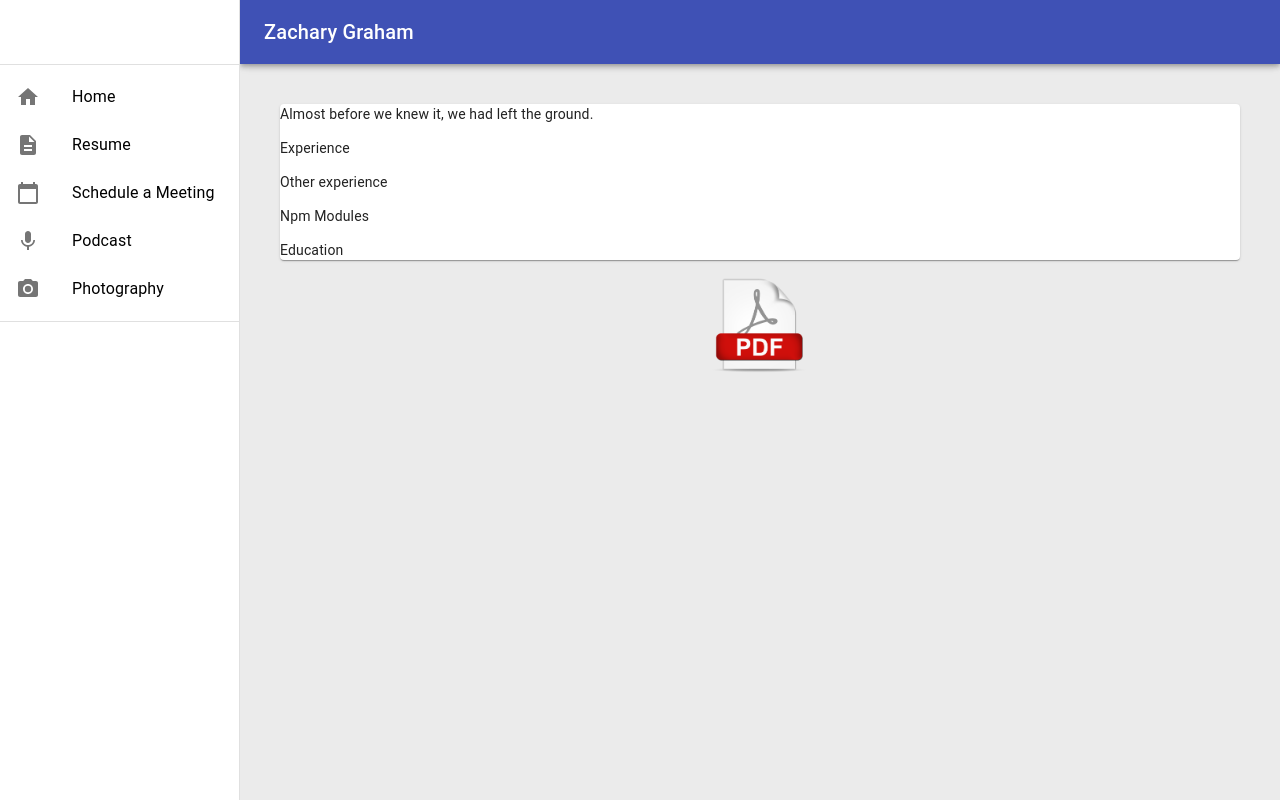
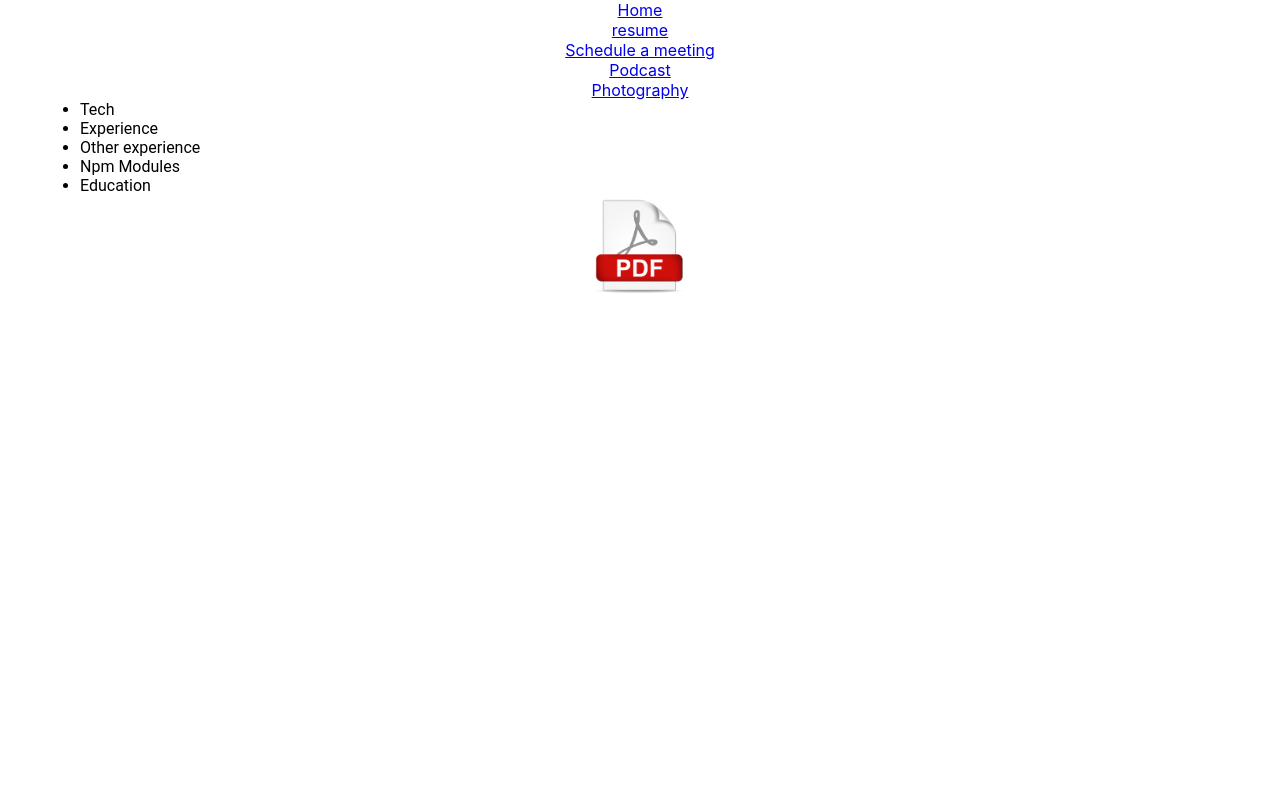
Before and after one commit to Zakery1/home-website, a React (Create React App) app: page /#/Resume in a window 1280 px wide. Built offline with nearby package versions, Linux system fonts and the light colour scheme.

Commit message:
remove material ui

```diff
--- a/src/App.js
+++ b/src/App.js
@@ -1,22 +1,11 @@
 import React from "react";
 import "./App.scss";
-
-import { makeStyles } from "@material-ui/core/styles";
 
 import Sidebar from "./component/Sidebar/Sidebar";
 
 import routes from "./routes";
 
 function App() {
-  const useStyles = makeStyles(() => ({
-    "@global": {
-      body: {
-        backgroundColor: "rgb(235, 235, 235)",
-      },
-    },
-  }));
-  useStyles();
-
   return (
     <div className="App">
       <Sidebar />
--- a/src/App.scss
+++ b/src/App.scss
@@ -6,7 +6,4 @@
 }
 
 @media only screen and (min-width: 400px) {
-  .zg-routes {
-    margin-left: 240px;
-  }
 }
--- a/src/component/Home/Home.js
+++ b/src/component/Home/Home.js
@@ -1,13 +1,11 @@
 import React from "react";
 import './Home.scss';
-
-import Paper from "@material-ui/core/Paper";
 
 function Home() {
   return (
     <div>
       <img className="zg-headshot" src={require("../../asset/zachary-headshot.png")} alt="zg-headshot"></img>
-      <Paper className="zg-home-paper">Hi, I'm Zak.</Paper>
+      <p className="zg-home-paper">Hi, I'm Zak.</p>
     </div>
   );
 }
--- a/src/component/Photography/Photography.js
+++ b/src/component/Photography/Photography.js
@@ -1,26 +1,40 @@
 import React from "react";
-import { makeStyles } from "@material-ui/core/styles";
 
-import PhotoModal from "./modal/PhotoModal";
+import {
+  BigClouds,
+  Camelback,
+  Chuckwalla,
+  EchoCanyon,
+  RedMountain,
+  ScottsdaleSnow,
+  Sunset,
+} from "../../asset/photography";
 
-import './Photography.scss';
+import "./Photography.scss";
 
-const useStyles = makeStyles({
-  card: {
-    maxWidth: 345,
-  },
-  media: {
-    height: 140,
-  },
-});
+const photoArray = [
+  BigClouds,
+  Camelback,
+  Chuckwalla,
+  EchoCanyon,
+  RedMountain,
+  ScottsdaleSnow,
+  Sunset,
+];
 
-function Photography() {
-  useStyles();
-  return (
-    <div>
-      <PhotoModal />
-    </div>
-  );
+export default function Photography() {
+  const photos = photoArray.map((photo) => {
+    return (
+      <div key={photo.toString()} className="zg-photos-container">
+        <img
+          style={{ marginTop: "20px" }}
+          className="zg-page-photo"
+          src={photo}
+          alt="nature"
+        />
+      </div>
+    );
+  });
+
+  return <div> {photos}</div>;
 }
-
-export default Photography;
--- a/src/component/Photography/Photography.scss
+++ b/src/component/Photography/Photography.scss
@@ -0,0 +1,24 @@
+.zg-photo-modal {
+    height: 200px;
+    width: 300px;
+  }
+
+  .zg-page-photo {
+    box-shadow: 0px 3px 5px -1px rgba(0, 0, 0, 0.2),
+      0px 6px 10px 0px rgba(0, 0, 0, 0.14), 0px 1px 18px 0px rgba(0, 0, 0, 0.12);
+    border-radius: 4px;
+    height: 200px;
+    width: 300px;
+  }
+
+  @media only screen and (min-width: 400px) {
+    .zg-photo-modal {
+      height: 630px;
+      width: 945px;
+    }
+
+    .zg-page-photo {
+      height: 400px;
+      width: 600px;
+    }
+  }
--- a/src/component/Photography/modal/PhotoModal.js
+++ /dev/null
@@ -1,72 +0,0 @@
-import React from "react";
-
-import Dialog from "@material-ui/core/Dialog";
-import Slide from "@material-ui/core/Slide";
-
-import {
-  BigClouds,
-  Camelback,
-  Chuckwalla,
-  EchoCanyon,
-  RedMountain,
-  ScottsdaleSnow,
-  Sunset,
-} from "../../../asset/photography";
-
-import "./PhotoModal.scss";
-
-const Transition = React.forwardRef(function Transition(props, ref) {
-  return <Slide direction="up" ref={ref} {...props} />;
-});
-
-const photoArray = [
-  BigClouds,
-  Camelback,
-  Chuckwalla,
-  EchoCanyon,
-  RedMountain,
-  ScottsdaleSnow,
-  Sunset,
-];
-
-export default function AlertDialogSlide() {
-  const [open, setOpen] = React.useState(false);
-
-  const photos = photoArray.map((photo) => {
-    return (
-      <div key={photo.toString()} className="zg-photos-container">
-        <img style={{marginTop: "20px"}}
-          onClick={handleClickOpen}
-          className="zg-page-photo"
-          src={photo}
-          alt="nature"
-        />
-
-        <Dialog
-          open={open}
-          TransitionComponent={Transition}
-          keepMounted
-          onClose={handleClose}
-          maxWidth={false}
-        >
-          <img
-            onClick={handleClickOpen}
-            className="zg-photo-modal"
-            src={photo}
-            alt="nature"
-          />
-        </Dialog>
-      </div>
-    );
-  });
-
-  function handleClickOpen() {
-    setOpen(true);
-  }
-
-  function handleClose() {
-    setOpen(false);
-  }
-
-  return <div> {photos}</div>;
-}
--- a/src/component/Photography/modal/PhotoModal.scss
+++ /dev/null
@@ -1,24 +0,0 @@
-.zg-photo-modal {
-  height: 200px;
-  width: 300px;
-}
-
-.zg-page-photo {
-  box-shadow: 0px 3px 5px -1px rgba(0, 0, 0, 0.2),
-    0px 6px 10px 0px rgba(0, 0, 0, 0.14), 0px 1px 18px 0px rgba(0, 0, 0, 0.12);
-  border-radius: 4px;
-  height: 200px;
-  width: 300px;
-}
-
-@media only screen and (min-width: 400px) {
-  .zg-photo-modal {
-    height: 630px;
-    width: 945px;
-  }
-
-  .zg-page-photo {
-    height: 400px;
-    width: 600px;
-  }
-}
--- a/src/component/Resume/Resume.js
+++ b/src/component/Resume/Resume.js
@@ -7,13 +7,13 @@ import Paper from "@material-ui/core/Paper";
 function Resume() {
   return (
     <div>
-      <Paper className="zg-resume-paper">
-        <p>Almost before we knew it, we had left the ground.</p>
-        <p>Experience</p>
-        <p>Other experience</p>
-        <p>Npm Modules</p>
-        <p>Education</p>
-      </Paper>
+      <ul className="zg-resume-paper">
+        <li>Tech</li>
+        <li>Experience</li>
+        <li>Other experience</li>
+        <li>Npm Modules</li>
+        <li>Education</li>
+      </ul>
       <a href={pdf} rel="noopener noreferrer" target="_blank">
         <img
           className="zg-pdf-logo"
--- a/src/component/Sidebar/Sidebar.js
+++ b/src/component/Sidebar/Sidebar.js
@@ -1,197 +1,25 @@
 import React from "react";
 import "./Sidebar.scss";
 
-import variables from "../../scss/variables.scss";
+import { Link } from "react-router-dom";
 
-import { Link } from "react-router-dom";
-import HomeIcon from "@material-ui/icons/Home";
-
-import CalendarTodayIcon from "@material-ui/icons/CalendarToday";
-import MicIcon from "@material-ui/icons/Mic";
-import CameraAltIcon from "@material-ui/icons/CameraAlt";
-import DescriptionIcon from "@material-ui/icons/Description";
-
-import AppBar from "@material-ui/core/AppBar";
-import CssBaseline from "@material-ui/core/CssBaseline";
-import Divider from "@material-ui/core/Divider";
-import Drawer from "@material-ui/core/Drawer";
-import Hidden from "@material-ui/core/Hidden";
-import IconButton from "@material-ui/core/IconButton";
-
-import List from "@material-ui/core/List";
-import ListItem from "@material-ui/core/ListItem";
-import ListItemIcon from "@material-ui/core/ListItemIcon";
-import ListItemText from "@material-ui/core/ListItemText";
-
-import MenuIcon from "@material-ui/icons/Menu";
-import Toolbar from "@material-ui/core/Toolbar";
-import Typography from "@material-ui/core/Typography";
-import { makeStyles, useTheme } from "@material-ui/core/styles";
-
-const drawerWidth = 240;
-
-const useStyles = makeStyles((theme) => ({
-  root: {
-    display: "flex",
-    marginTop: "90px",
-  },
-  drawer: {
-    [theme.breakpoints.up("sm")]: {
-      width: drawerWidth,
-      flexShrink: 0,
-    },
-  },
-  appBar: {
-    [theme.breakpoints.up("sm")]: {
-      width: `calc(100% - ${drawerWidth}px)`,
-      marginLeft: drawerWidth,
-    },
-  },
-  menuButton: {
-    marginRight: theme.spacing(2),
-    [theme.breakpoints.up("sm")]: {
-      display: "none",
-    },
-    color: "white",
-  },
-  toolbar: theme.mixins.toolbar,
-  drawerPaper: {
-    width: drawerWidth,
-  },
-  link: {
-    color: "black",
-    textDecoration: "none",
-  },
-  content: {
-    flexGrow: 1,
-    padding: theme.spacing(3),
-  },
-}));
-
-function App() {
-  const classes = useStyles();
-  const theme = useTheme();
-  const [mobileOpen, setMobileOpen] = React.useState(false);
-
-  const handleDrawerToggle = () => {
-    setMobileOpen(!mobileOpen);
-  };
-
-  const drawer = (
-    <div>
-      <div className={classes.toolbar} />
-      <Divider />
-      <List>
-        <Link className={classes.link} to="/">
-          <ListItem button>
-            <ListItemIcon style={{ color: variables.main }}>
-              <HomeIcon />
-            </ListItemIcon>
-            <ListItemText style={{ color: variables.main }} primary={"Home"} />
-          </ListItem>
-        </Link>
-
-        <Link className={classes.link} to="/Resume">
-          <ListItem button>
-            <ListItemIcon style={{ color: variables.main }}>
-              <DescriptionIcon />
-            </ListItemIcon>
-            <ListItemText
-              style={{ color: variables.main }}
-              primary={"Resume"}
-            />
-          </ListItem>
-        </Link>
-
-        <Link className={classes.link} to="/Calendar">
-          <ListItem button>
-            <ListItemIcon style={{ color: variables.main }}>
-              <CalendarTodayIcon />
-            </ListItemIcon>
-            <ListItemText
-              style={{ color: variables.main }}
-              primary={"Schedule a Meeting"}
-            />
-          </ListItem>
-        </Link>
-        <Link className={classes.link} to="/Podcast">
-          <ListItem button>
-            <ListItemIcon style={{ color: variables.main }}>
-              <MicIcon />
-            </ListItemIcon>
-            <ListItemText
-              style={{ color: variables.main }}
-              primary={"Podcast"}
-            />
-          </ListItem>
-        </Link>
-        <Link className={classes.link} to="/Photography">
-          <ListItem button>
-            <ListItemIcon style={{ color: variables.main }}>
-              <CameraAltIcon />
-            </ListItemIcon>
-            <ListItemText
-              style={{ color: variables.main }}
-              primary={"Photography"}
-            />
-          </ListItem>
-        </Link>
-      </List>
-      <Divider />
-    </div>
-  );
-
+function Sidebar() {
   return (
     <div>
-      <div className={classes.root}>
-        <CssBaseline />
-        <AppBar position="fixed" className={classes.appBar}>
-          <Toolbar style={{ background: variables.main }}>
-            <IconButton
-              aria-label="open drawer"
-              edge="start"
-              onClick={handleDrawerToggle}
-              className={classes.menuButton}
-            >
-              <MenuIcon />
-            </IconButton>
-            <Typography variant="h6" noWrap>
-              Zachary Graham
-            </Typography>
-          </Toolbar>
-        </AppBar>
-        <nav className={classes.drawer}>
-          <Hidden smUp implementation="css">
-            <Drawer
-              variant="temporary"
-              anchor={theme.direction === "rtl" ? "right" : "left"}
-              open={mobileOpen}
-              onClose={handleDrawerToggle}
-              classes={{
-                paper: classes.drawerPaper,
-              }}
-              ModalProps={{
-                keepMounted: true,
-              }}
-            >
-              {drawer}
-            </Drawer>
-          </Hidden>
-          <Hidden xsDown implementation="css">
-            <Drawer
-              classes={{
-                paper: classes.drawerPaper,
-              }}
-              variant="permanent"
-              open
-            >
-              {drawer}
-            </Drawer>
-          </Hidden>
-        </nav>
-      </div>
+      <Link to="/">Home</Link>
+      <br />
+
+      <Link to="/Resume">resume</Link>
+      <br />
+
+      <Link to="/Calendar">Schedule a meeting</Link>
+      <br />
+      <Link to="/Podcast">Podcast</Link>
+      <br />
+      <Link to="/Photography">Photography</Link>
+      <br />
     </div>
   );
 }
 
-export default App;
+export default Sidebar;
```
